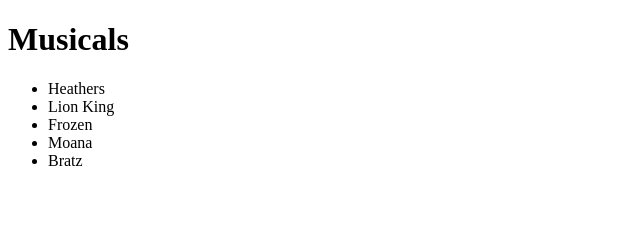
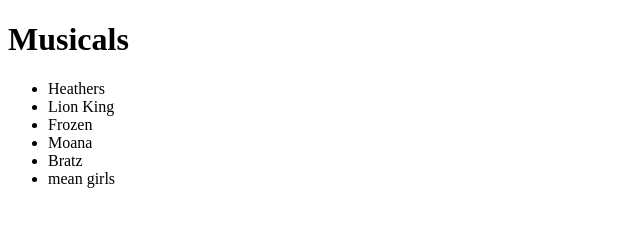
Before and after one commit to Jessica-000/first_git_guthrie, a plain HTML site: page index.html in a window 1280 px wide. Shown: the full height of the page, 0-640 px from the left. Drawn offline with Linux system fonts and the light colour scheme.

Commit message:
Added mean girls musical to the musicals list

```diff
--- a/index.html
+++ b/index.html
@@ -13,6 +13,7 @@
         <li>Frozen</li>
         <li>Moana</li>
         <li>Bratz</li>
+        <li>mean girls</li>
     </ul>
 </body>
 </html>
```
